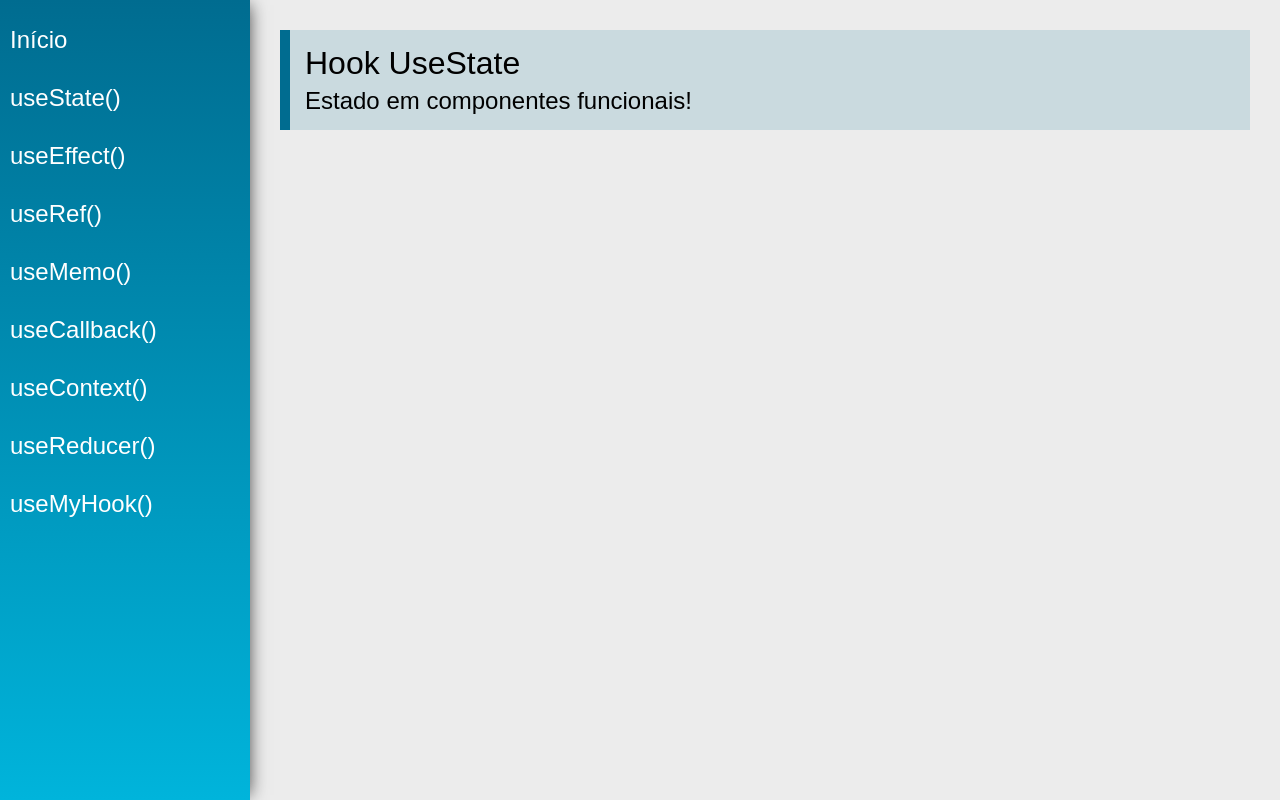
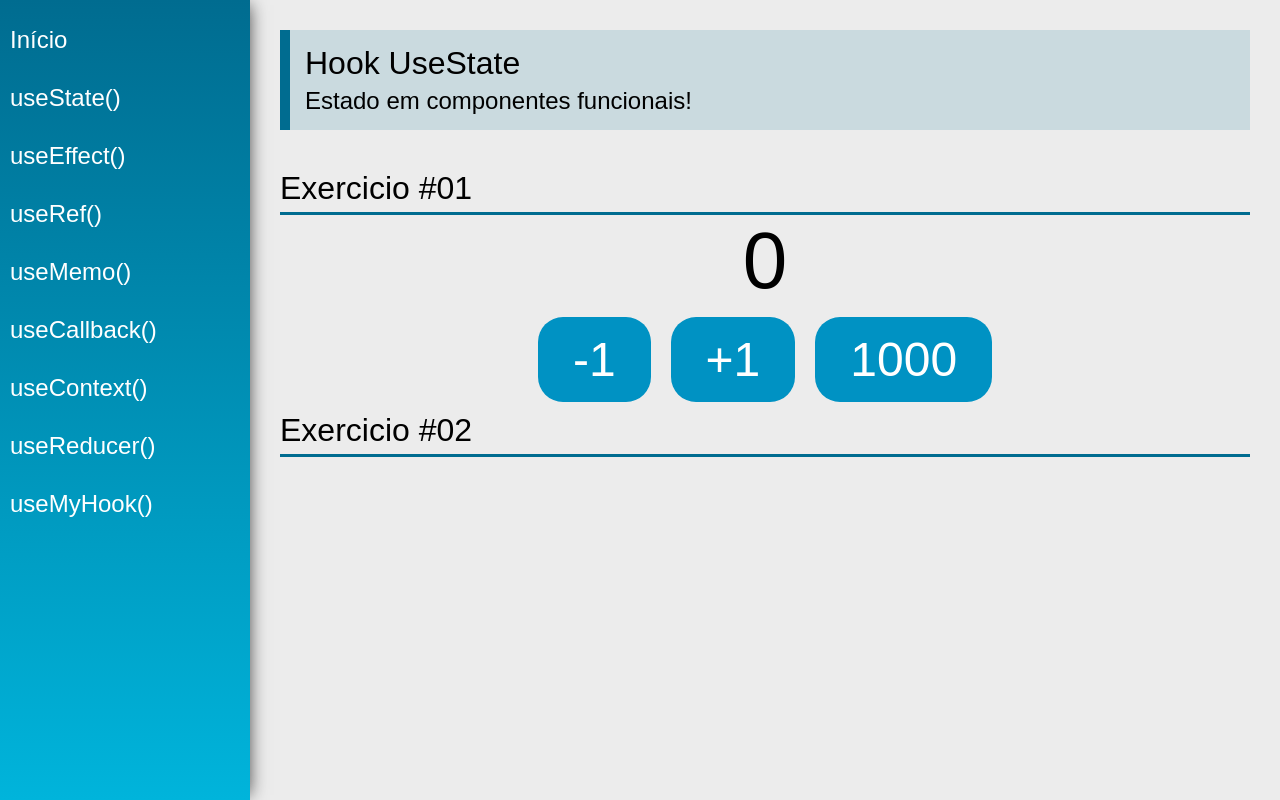
Before and after one commit to jaisonrobson/reacthooks, a React (Create React App) app: page /useState in a window 1280 px wide. Built offline with nearby package versions, Linux system fonts and the light colour scheme.

Commit message:
#Aula61 - Feito contador utilizando UseState em functional component

```diff
--- a/src/views/examples/UseState.jsx
+++ b/src/views/examples/UseState.jsx
@@ -1,13 +1,45 @@
-import React from 'react'
+import React, { useState } from 'react'
 import PageTitle from '../../components/layout/PageTitle'
+import SectionTitle from '../../components/layout/SectionTitle'
 
 const UseState = (props) => {
+    const [count, setCount] = useState(0)
+
     return (
         <div className="UseState">
             <PageTitle
                 title="Hook UseState"
                 subtitle="Estado em componentes funcionais!"
             />
+
+            <SectionTitle title="Exercicio #01" />
+
+            <div className="center">
+                <span className="text">{count}</span>
+
+                <div>
+                    <button
+                        className="btn"
+                        onClick={() => setCount(count - 1)}
+                    >
+                        -1
+                    </button>
+                    <button
+                        className="btn"
+                        onClick={() => setCount(count + 1)}
+                    >
+                        +1
+                    </button>
+                    <button
+                        className="btn"
+                        onClick={() => setCount(current => current + 1000)}
+                    >
+                        1000
+                    </button>
+                </div>
+            </div>
+
+            <SectionTitle title="Exercicio #02" />
         </div>
     )
 }
```
